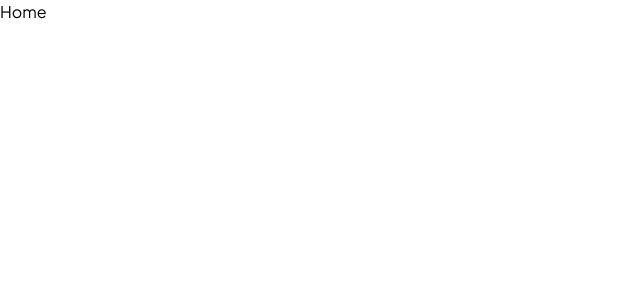
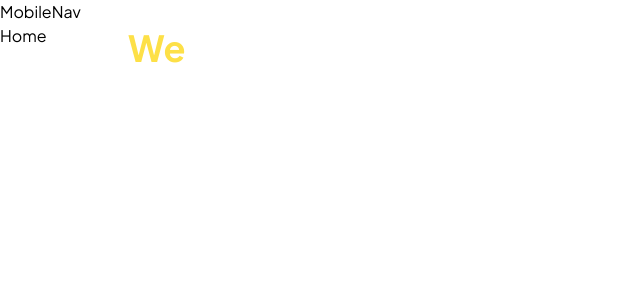
Before and after one commit to moonspark78/WebHost-NextJS, a Next.js app: page / in a window 1280 px wide. Shown: the top 300 px of the page, without its empty margins (0-640 px from the left). Built offline with nearby package versions, Linux system fonts and the light colour scheme.

Commit message:
:tada: working on the nav  :tada:

```diff
--- a/app/components/Home/Navigation/Nav.tsx
+++ b/app/components/Home/Navigation/Nav.tsx
@@ -2,7 +2,15 @@ import React from 'react'
 
 const Nav = () => {
   return (
-    <div>Nav</div>
+    <div className='fixed w-full transition-all duration-200 z-[1000]'>
+        <div className='flex items-center h-[10vh] lg:h-[12vh] justify-between w-4/5 mx-auto'>
+            {/* Logo */}
+            <div className='font-bold text-white text-2xl'>
+                <span className='text-3xl md:text-4xl font-bold text-yellow-300'>We</span>
+                Host
+            </div>
+        </div>
+    </div>
   )
 }
 
--- a/app/components/Home/Navigation/ResponsiveNav.tsx
+++ b/app/components/Home/Navigation/ResponsiveNav.tsx
@@ -1,8 +1,13 @@
 import React from 'react'
+import Nav from './Nav'
+import MobileNav from './MobileNav'
 
 const ResponsiveNav = () => {
   return (
-    <div>ResponsiveNav</div>
+    <div>
+        <Nav/>
+        <MobileNav/>
+    </div>
   )
 }
 
--- a/app/layout.tsx
+++ b/app/layout.tsx
@@ -1,6 +1,7 @@
 import type { Metadata } from "next";
 import { Plus_Jakarta_Sans } from "next/font/google";
 import "./globals.css";
+import ResponsiveNav from "./components/Home/Navigation/ResponsiveNav";
 
 const font = Plus_Jakarta_Sans({
   weight:["200", "300", "400", "500", "600", "700", "800"],
@@ -19,7 +20,10 @@ export default function RootLayout({
 }>) {
   return (
     <html lang="en">
-      <body className={font.className}>{children}</body>
+      <body className={font.className}>
+        <ResponsiveNav/>
+          {children}
+      </body>
     </html>
   );
 }
```
